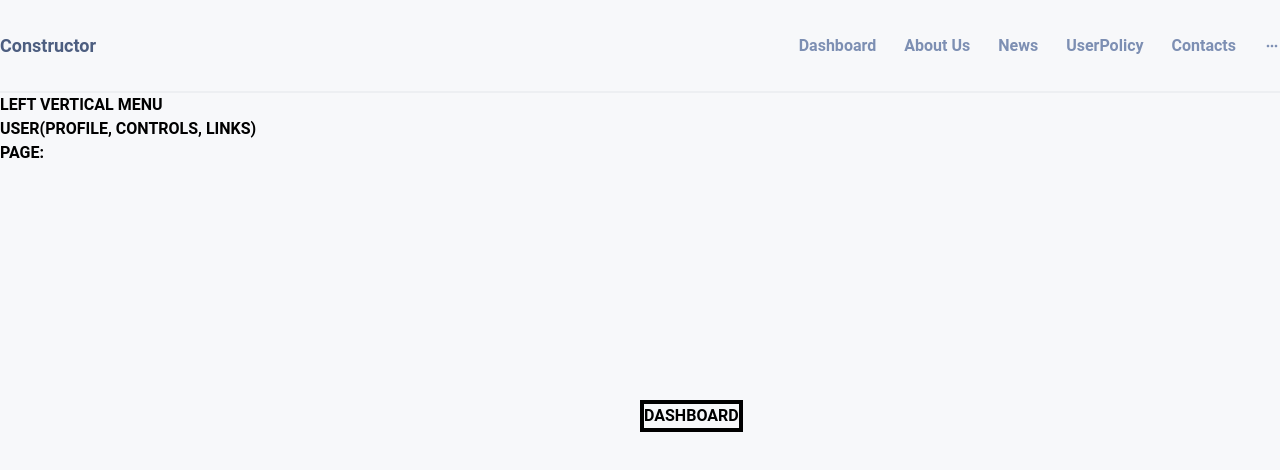
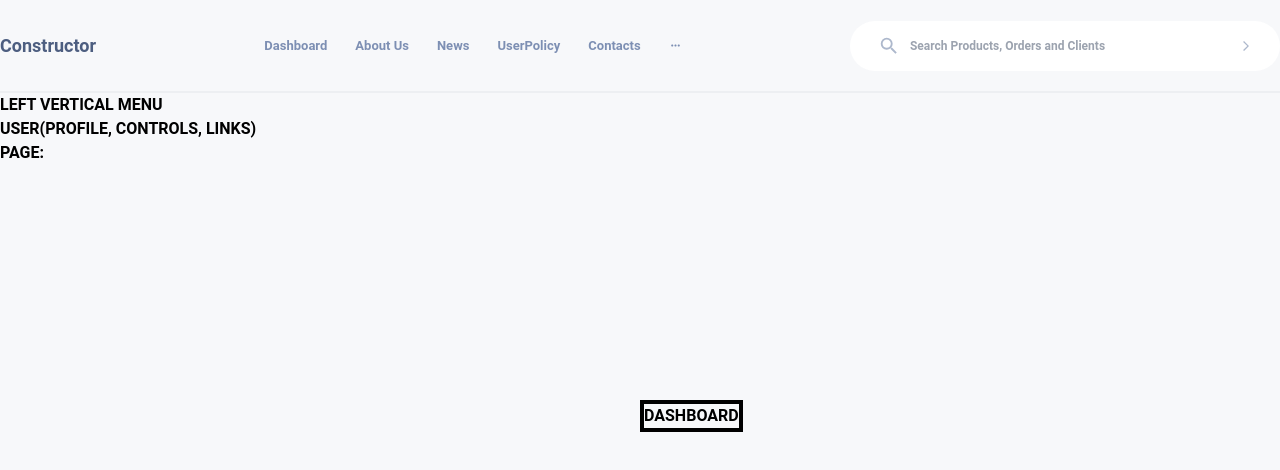
Before and after one commit to NShevchik/nextjsweek, a Next.js app: page /dashboard in a window 1280 px wide. Shown: the top 470 px of the page. Built offline with nearby package versions, Linux system fonts and the light colour scheme.

Commit message:
header-logo-navbar-search

```diff
--- a/components/Header.tsx
+++ b/components/Header.tsx
@@ -1,14 +1,16 @@
 import React from 'react'
 import { Navbar } from './Navbar'
+import { SearchBar } from './SearchBar'
 
 export const Header = () => {
     return (
-        <div className='w-full h-[93px] border-b-2 border-b-gray'>
+        <div className='w-full h-[93px] border-b-2 border-b-whale-gray'>
             <div className='w-full h-full flex items-center justify-between'>
-                <div className='text-blue text-lg'>
+                <div className='text-whale-blue text-lg'>
                     Constructor
                 </div>
                 <Navbar />
+                <SearchBar />
             </div>
         </div>
     )
--- a/components/Navbar.tsx
+++ b/components/Navbar.tsx
@@ -1,16 +1,16 @@
+import React from 'react'
 import Link from 'next/link'
 import { MdMoreHoriz } from 'react-icons/md'
-import React from 'react'
 
 export const Navbar = () => {
     return (
-        <div className='text-minke flex flex-row items-center h-full'>
+        <div className='text-whale-minke flex flex-row items-center h-full mx-8 text-[13px]'>
             <Link className='mr-7 hover:text-blue' href={'/dashboard/emails'}>Dashboard</Link>
             <Link className='mr-7 hover:text-blue' href={'/dashboard/files'}>About Us</Link>
             <Link className='mr-7 hover:text-blue' href={'/dashboard/messenger'}>News</Link>
             <Link className='mr-7 hover:text-blue' href={'/dashboard/notes'}>UserPolicy</Link>
             <Link className='mr-7 hover:text-blue' href={'/404'}>Contacts</Link>
-            <div className='cursor-pointer flex items-center hover:text-blue'><MdMoreHoriz /></div>
+            <div className='cursor-pointer flex items-center hover:text-whale-blue'><MdMoreHoriz /></div>
         </div>
     )
 }
--- /dev/null
+++ b/components/SearchBar.tsx
@@ -0,0 +1,17 @@
+import { MdSearch, MdArrowForwardIos } from 'react-icons/md'
+
+export const SearchBar = () => {
+    return (
+        <div className="bg-white w-[430px] h-[50px] bg-white rounded-[30px] text-whale-fin text-xs">
+            <div className="flex flex-row items-center h-full px-7">
+                <div className='text-[22px] mr-[10px]'>
+                    <MdSearch />
+                </div>
+                <input type="text" className='text-black font-normal placeholder:font-bold w-full outline-none' placeholder='Search Products, Orders and Clients' />
+                <div className='cursor-pointer'>
+                    <MdArrowForwardIos />
+                </div>
+            </div>
+        </div>
+    )
+}
--- a/tailwind.config.js
+++ b/tailwind.config.js
@@ -6,13 +6,17 @@ module.exports = {
   theme: {
     extend: {},
     colors: {
-      'fin': '#ADB8CC',
-      'minke': '#7D8FB3',
-      'bowhead': '#6B7A99',
-      'blue': '#4D5E80',
-      'gray': '#EDEFF2',
-      'killer': '#C3CAD9',
-      'orange': '#FF6633'
+      'orange': '#FF6633',
+      'white': '#FFFFFF',
+      'black': '#000',
+      'whale': {
+        fin: '#ADB8CC',
+        minke: '#7D8FB3',
+        bowhead: '#6B7A99',
+        blue: '#4D5E80',
+        gray: '#EDEFF2',
+        killer: '#C3CAD9',
+      }
     }
   },
   plugins: [],
```
